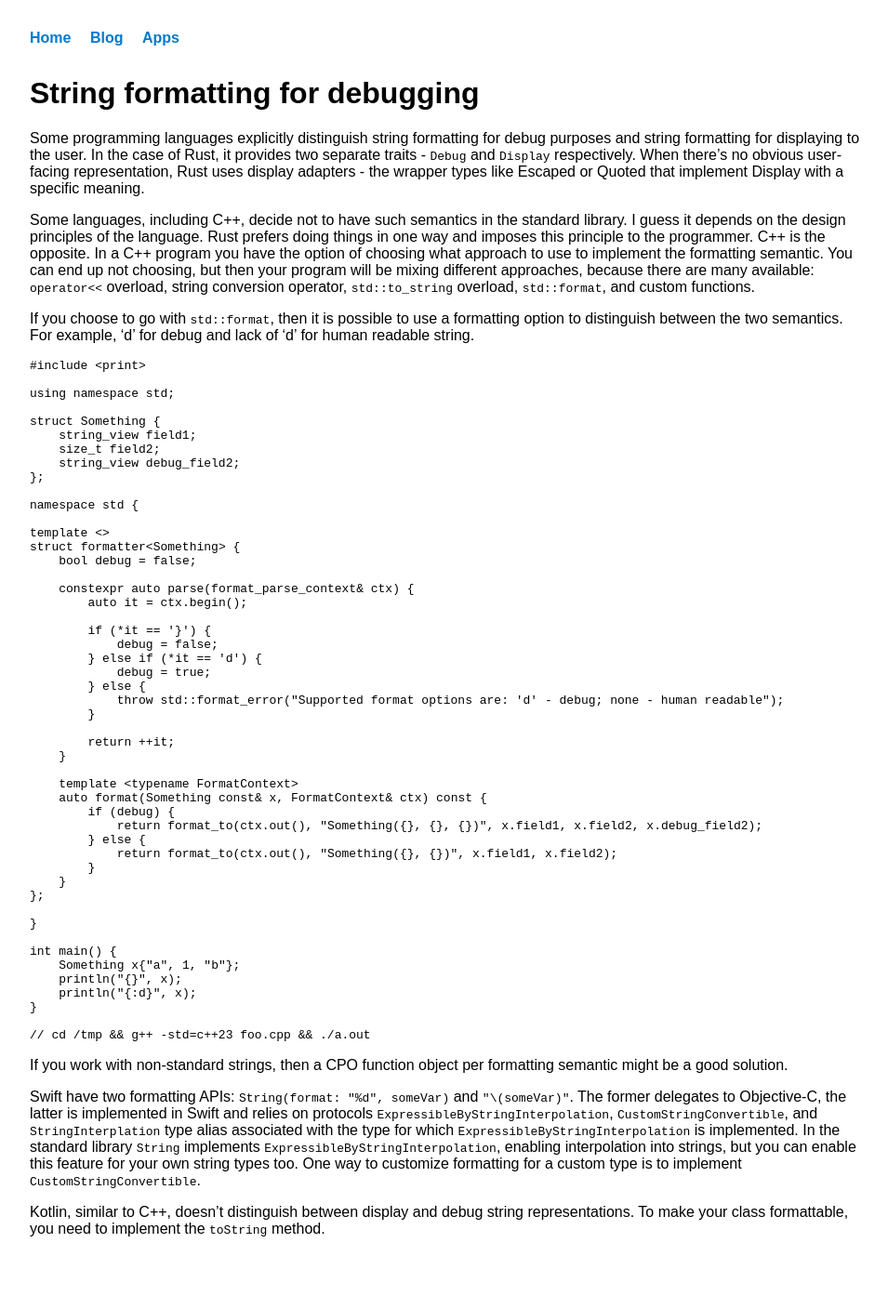
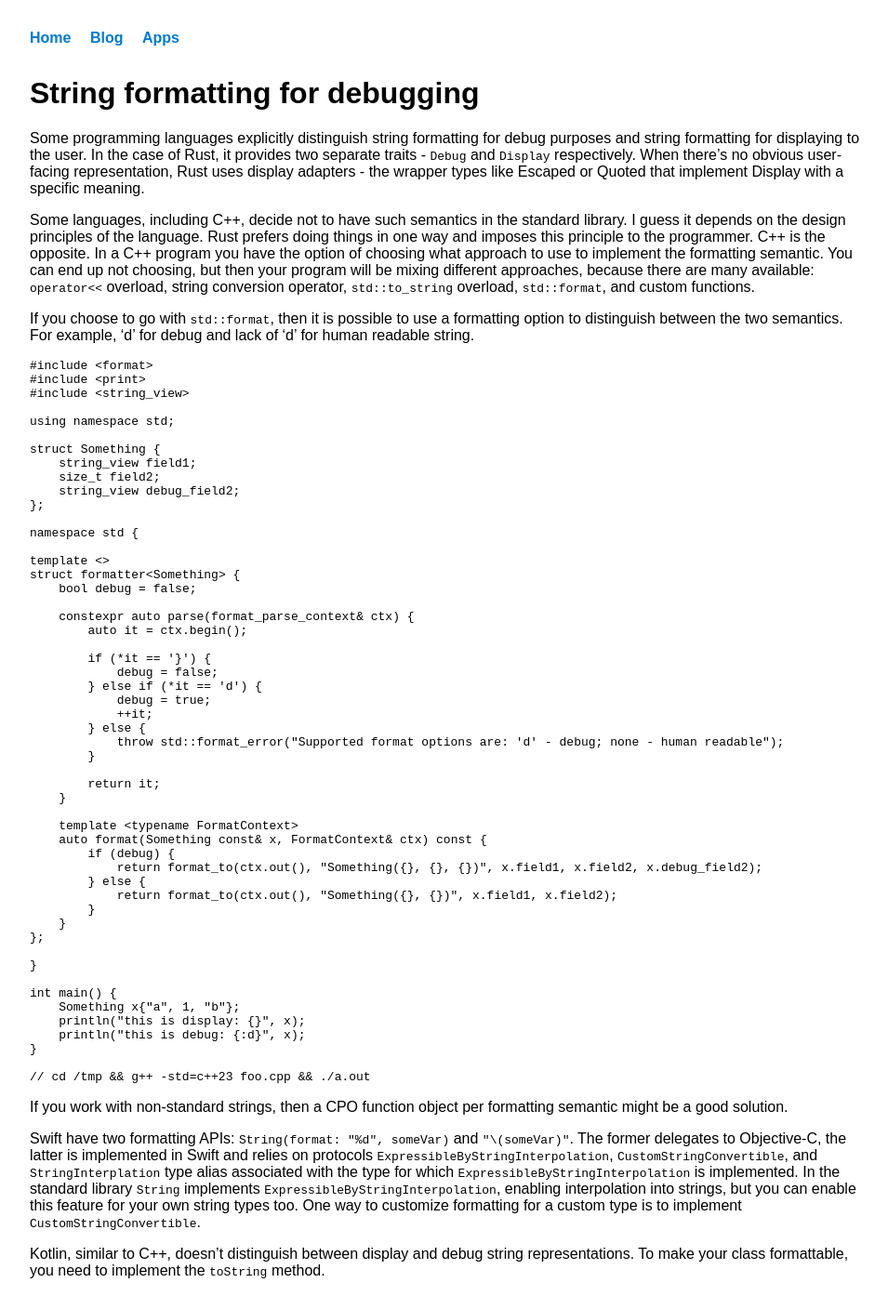
Before and after one commit to nicktrandafil/nicktrandafil.github.io, a Jekyll site: the page built from _posts/2025-07-13-string-formatting.md, in a window 1280 px wide. Shown: the whole page at 93% size, without its empty margins (158-1113 px from the left). Built offline with Jekyll 4.4.1, drawn with Linux system fonts in a browser that asks for light colours; before the commit the page ends 1363 px from its top, so only the background shows below that.

Commit message:
Fix the code in String formatting for debugging

````diff
--- a/_posts/2025-07-13-string-formatting.md
+++ b/_posts/2025-07-13-string-formatting.md
@@ -13,7 +13,9 @@ Some languages, including C++, decide not to have such semantics in the standard
 If you choose to go with `std::format`, then it is possible to use a formatting option to distinguish between the two semantics. For example, 'd' for debug and lack of 'd' for human readable string.
 
 ```cpp
+#include <format>
 #include <print>
+#include <string_view>
 
 using namespace std;
 
@@ -36,11 +38,12 @@ struct formatter<Something> {
             debug = false;
         } else if (*it == 'd') {
             debug = true;
+            ++it;
         } else {
             throw std::format_error("Supported format options are: 'd' - debug; none - human readable");
         }
 
-        return ++it;
+        return it;
     }
 
     template <typename FormatContext>
@@ -57,8 +60,8 @@ struct formatter<Something> {
 
 int main() {
     Something x{"a", 1, "b"};
-    println("{}", x);
-    println("{:d}", x);
+    println("this is display: {}", x);
+    println("this is debug: {:d}", x);
 }
 
 // cd /tmp && g++ -std=c++23 foo.cpp && ./a.out
````
